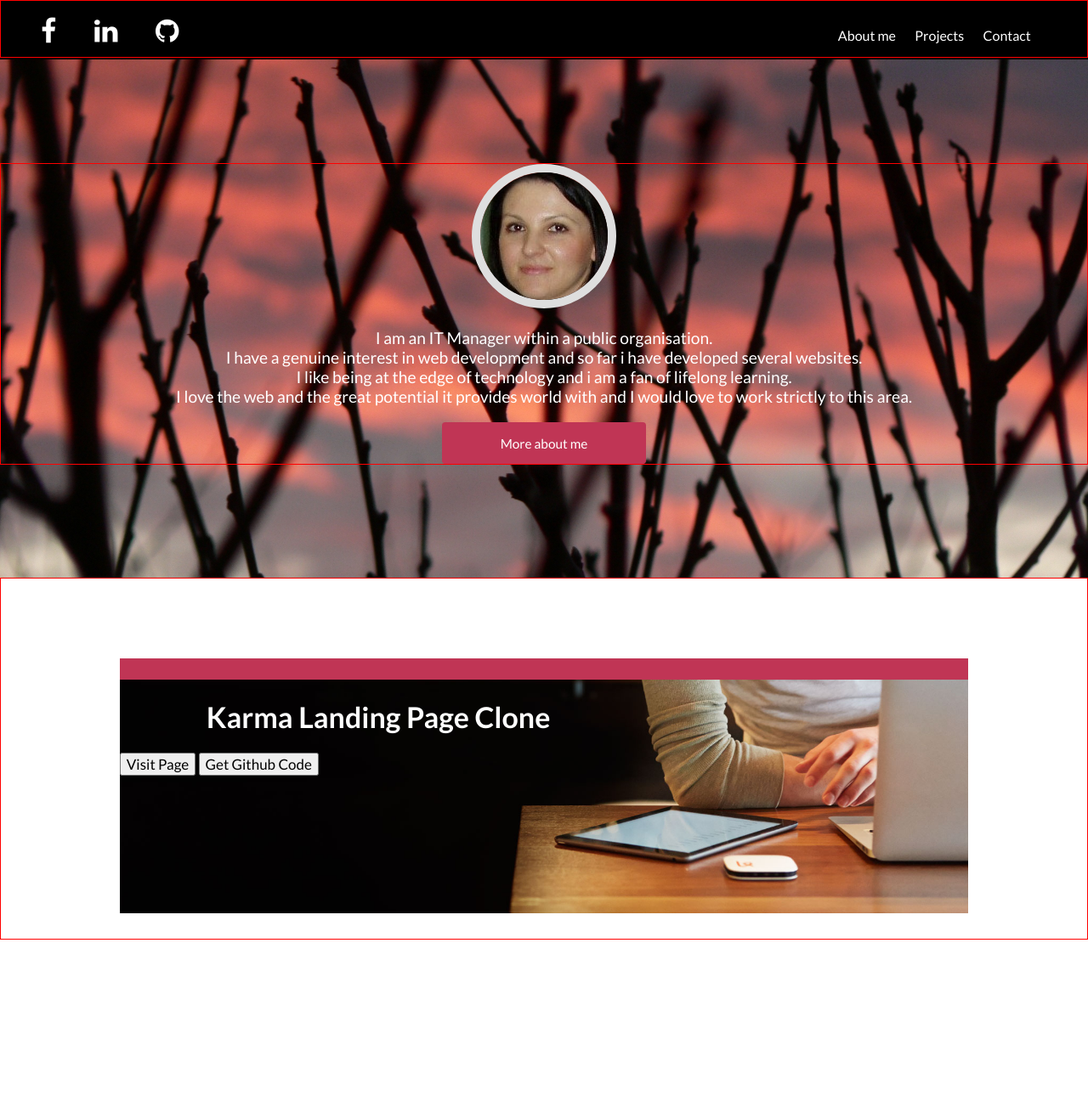
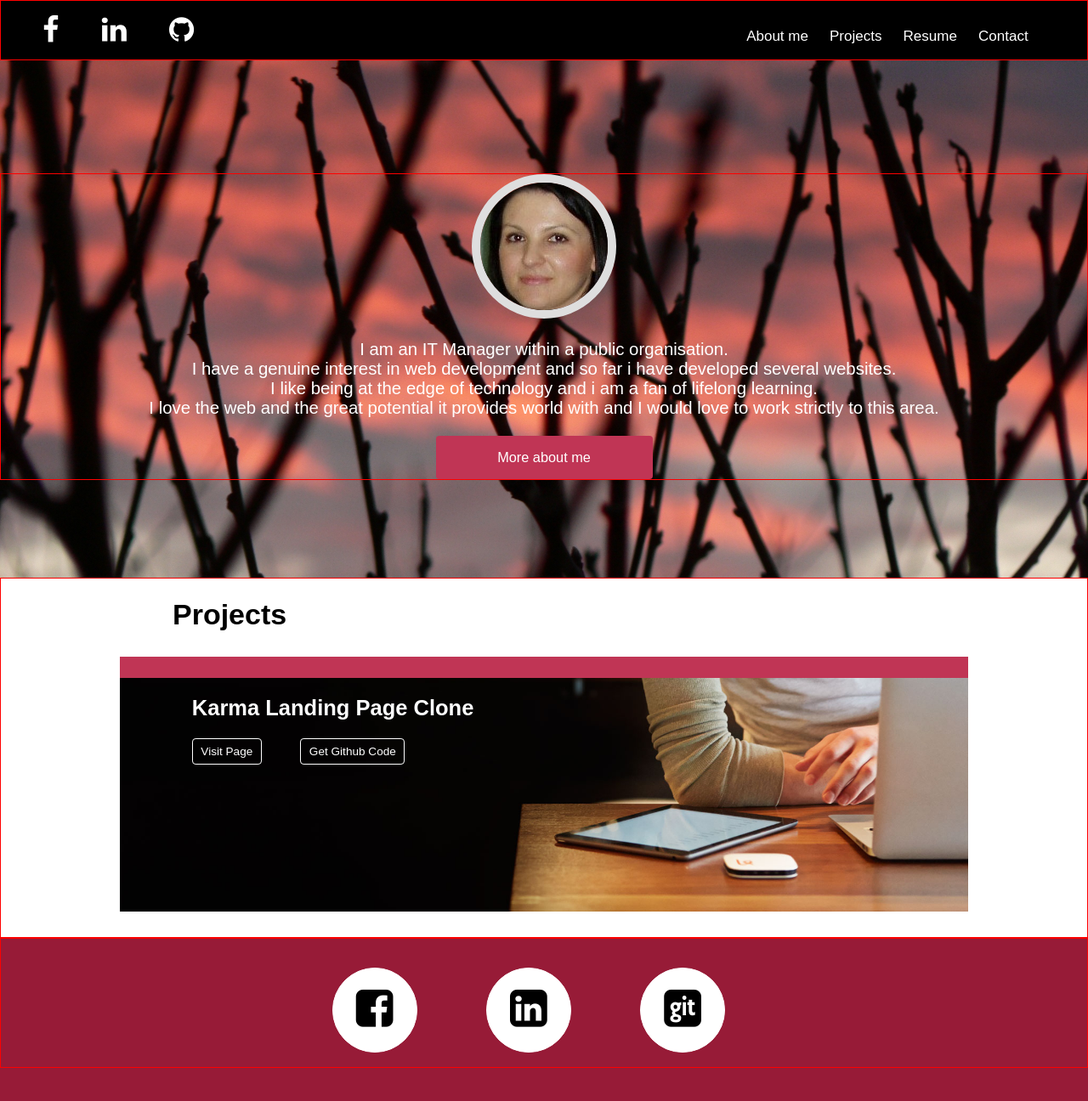
Before and after one commit to schatzia/stella-chatzianagnostou-portfolio, a plain HTML site: page index.html in a window 1280 px wide. Shown: the whole page at 85% size. Before the commit the page ends 1106 px from the top, so only its background shows below. Drawn offline with Linux system fonts and the light colour scheme.

Commit message:
Second commit

```diff
--- a/css/style.css
+++ b/css/style.css
@@ -1,7 +1,12 @@
-body {
+html {
   box-sizing: border-box;
   font-family: "Lato", Open Sans, Oswald, sans-serif;
   font-size: 17px;
+}
+*, *:before, *:after {
+  box-sizing: inherit;
+}
+body{
   margin: 0 10px;
   padding: 0;
 }
@@ -31,6 +36,13 @@ nav{
 	display: inline-block;
 	margin-right: 1.2em;
 	color: #fff;
+}
+.social-top li a, .top-menu li a{
+	color: #fff;
+	transition: color 0.5s ease;
+}
+.social-top li a:hover, .top-menu li a:hover{
+	color: #c03555;
 }
 .top-menu{
 	padding-top: 15px;
@@ -77,12 +89,16 @@ nav{
 	cursor: pointer;
 }
 .projects .content h1{
+	color: #000;
+	margin-left: 5.5em;
+}
+.project .row{
 	display: block;
 	width: 80%;
+	margin-left: 5em;
 	color: #fff;
-	margin-left: 3em;
 }
-.projects .content div{
+.projects .content div.project{
 	width: 80%;
 	height: 300px;
 	margin: 30px auto;
@@ -91,8 +107,22 @@ nav{
 	border-top: 25px solid #c03555;
 	transition: border-top 1s ease;
 }
-.projects .content div:hover{
+.projects .content div.project:hover{
 	border-top: 50px solid #ed3e67;
+}
+.project-button{
+	border: 1px solid #fff;
+	background: transparent;
+	transition: background-color 0.5s ease;
+	border-radius: 0.3em;
+	padding: 0.5em 0.7em;
+	color: #fff;
+	font-size: 0.8em;
+	margin-right: 3em;
+}
+.project-button:hover{
+	background-color: #ededed;
+	color: #000;
 }
 .karma{
 	background: url('../images/karma-bg.jpg');
@@ -101,3 +131,22 @@ nav{
 	background-size: cover;
 	overflow: auto;
 }
+footer{
+	background: #971b37;
+	height: 15rem;
+}
+.social-bottom{
+	text-align: center;
+	margin-top: 2em;
+}
+.social-bottom >li{
+	display: inline-block;
+	margin-right: 1.5em;
+	background: #fff;
+	border: 1px solid #fff;
+	border-radius: 50%;
+	width: 100px;
+	height: 100px;
+	padding:18px 14px;
+	font-size: 3rem;
+}
--- a/index.html
+++ b/index.html
@@ -13,13 +13,14 @@
 	<nav class="top-navigation">
 			<div class="content">
 				<ul class="social-top">
-					<li class="facebook"><i class="fa fa-facebook"></i></li>
-					<li class="linkedin"><i class="fa fa-linkedin"></i></li>
-					<li class="github"><i class="fa fa-github"></i></li>
+					<li class="facebook"><a href="https://www.facebook.com/stella.chatzianagnostou" target="_blank"><i class="fa fa-facebook"></i></a></li>
+					<li class="linkedin"><a href="https://gr.linkedin.com/in/schatzia" target="_blank"><i class="fa fa-linkedin"></i></a></li>
+					<li class="github"><a href="https://github.com/schatzia/" target="_blank"><i class="fa fa-github"></i></a></li>
 				</ul>
 				<ul class="top-menu">
 					<li>About me</li>
 					<li>Projects</li>
+					<li>Resume</li>
 					<li>Contact</li>
 				</ul>
 			</div>
@@ -34,13 +35,21 @@
 	<section class="projects">
 		<div class="content">
 			<h1>Projects</h1>
-			<div class="karma">
-				<h1>Karma Landing Page Clone</h1>
-				<button>Visit Page</button>
-				<button>Get Github Code</button>
+			<div class="project karma">
+				<div class="row"><h2>Karma Landing Page Clone</h2></div>
+				<div class="row"><button class="project-button">Visit Page</button>
+				<button class="project-button">Get Github Code</button></div>
 			</div>
 		</div>
 	</section>
-	<footer></footer>
+	<footer>
+		<div class="content">
+		<ul class="social-bottom">
+			<li><i class="fa fa-facebook-square"></i></li>
+			<li><i class="fa fa-linkedin-square"></i></li>
+			<li><i class="fa fa-git-square"></i></li>
+		</ul>
+		</div>
+	</footer>
 </body>
 </html>
```
